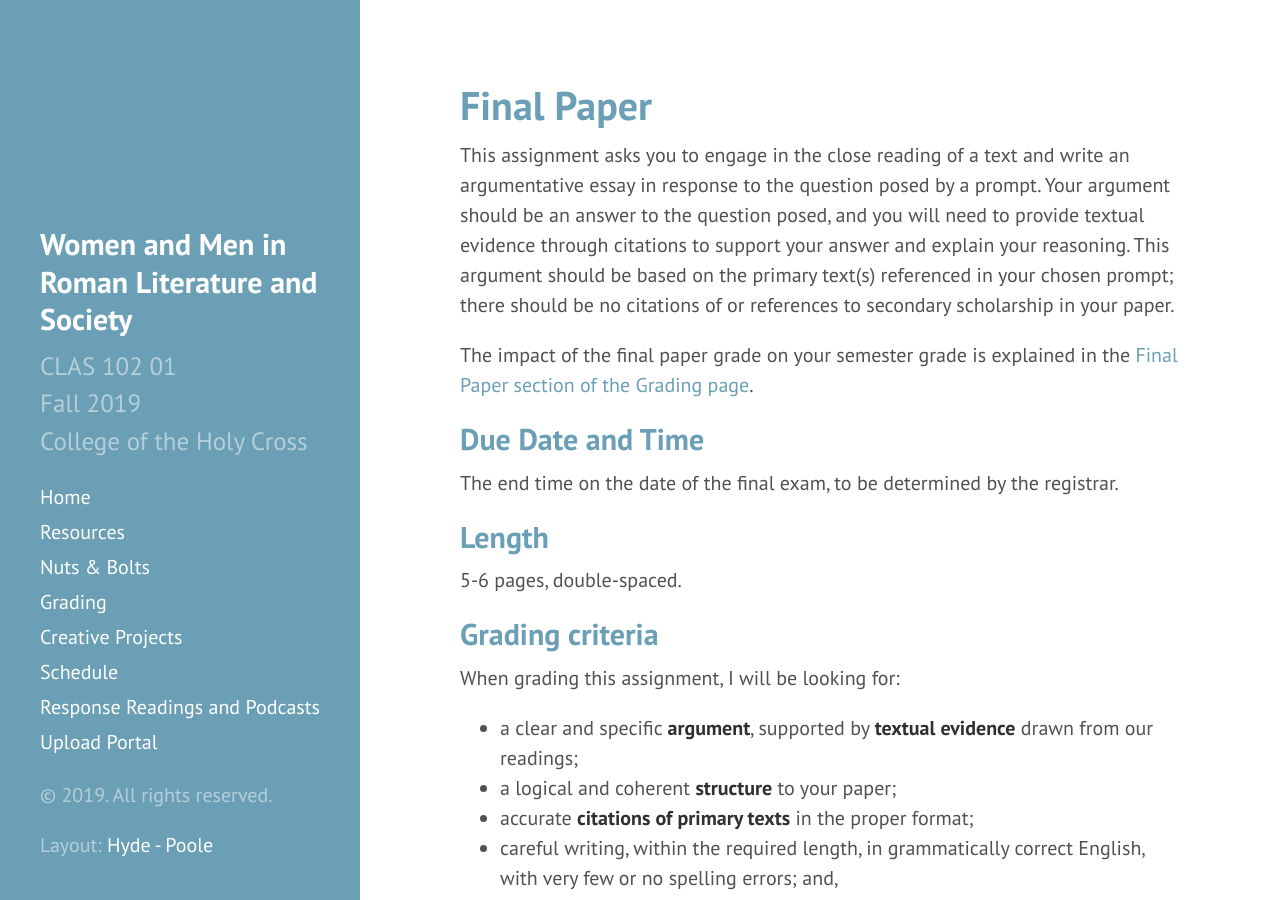
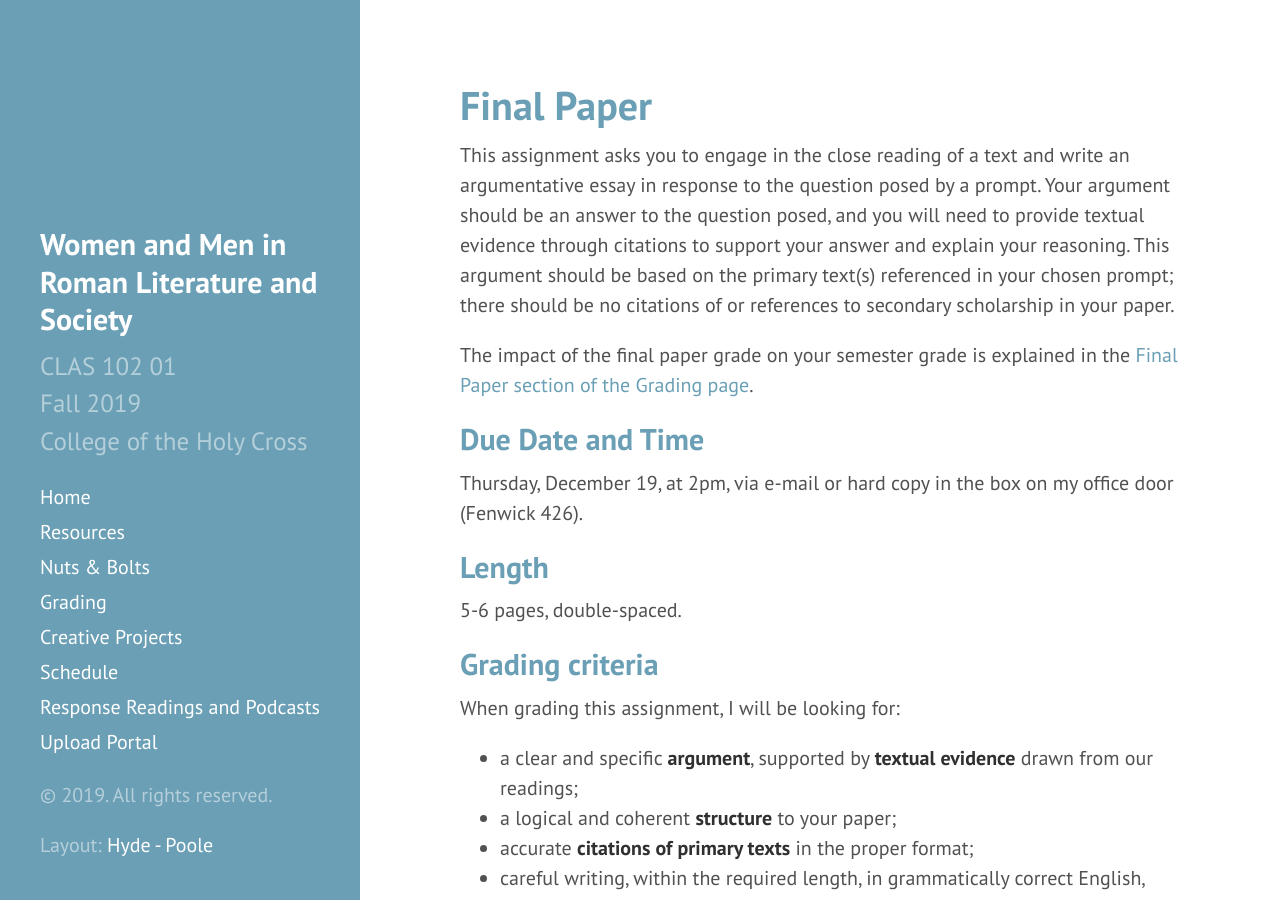
Before and after one commit to DLibatique/CLAS102-F19, a Jekyll site: the page built from _pages/paper.md, in a window 1280 px wide and 900 px high. Built offline with Jekyll 4.4.1, drawn with Linux system fonts in a browser that asks for light colours.

Commit message:
updated due date

```diff
--- a/_pages/paper.md
+++ b/_pages/paper.md
@@ -10,7 +10,7 @@ The impact of the final paper grade on your semester grade is explained in the [
 
 ## Due Date and Time
 
-The end time on the date of the final exam, to be determined by the registrar.
+Thursday, December 19, at 2pm, via e-mail or hard copy in the box on my office door (Fenwick 426).
 
 ## Length
 
```
